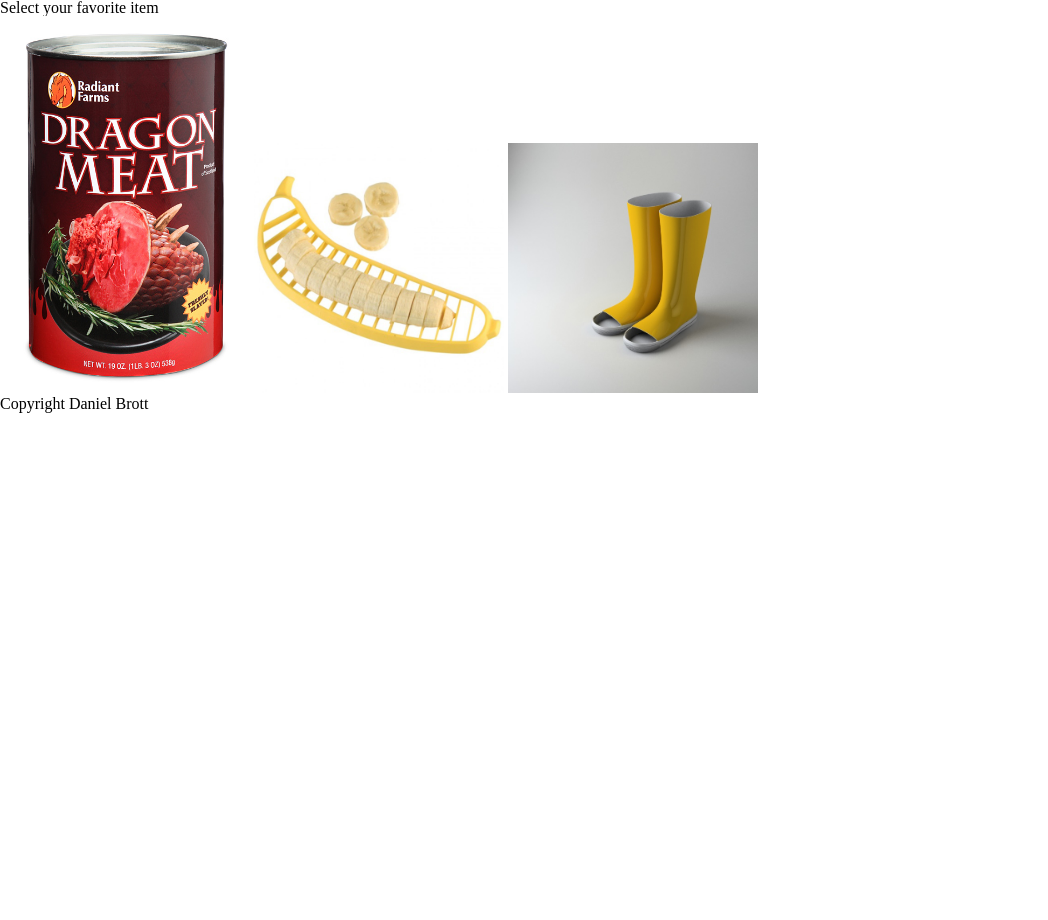
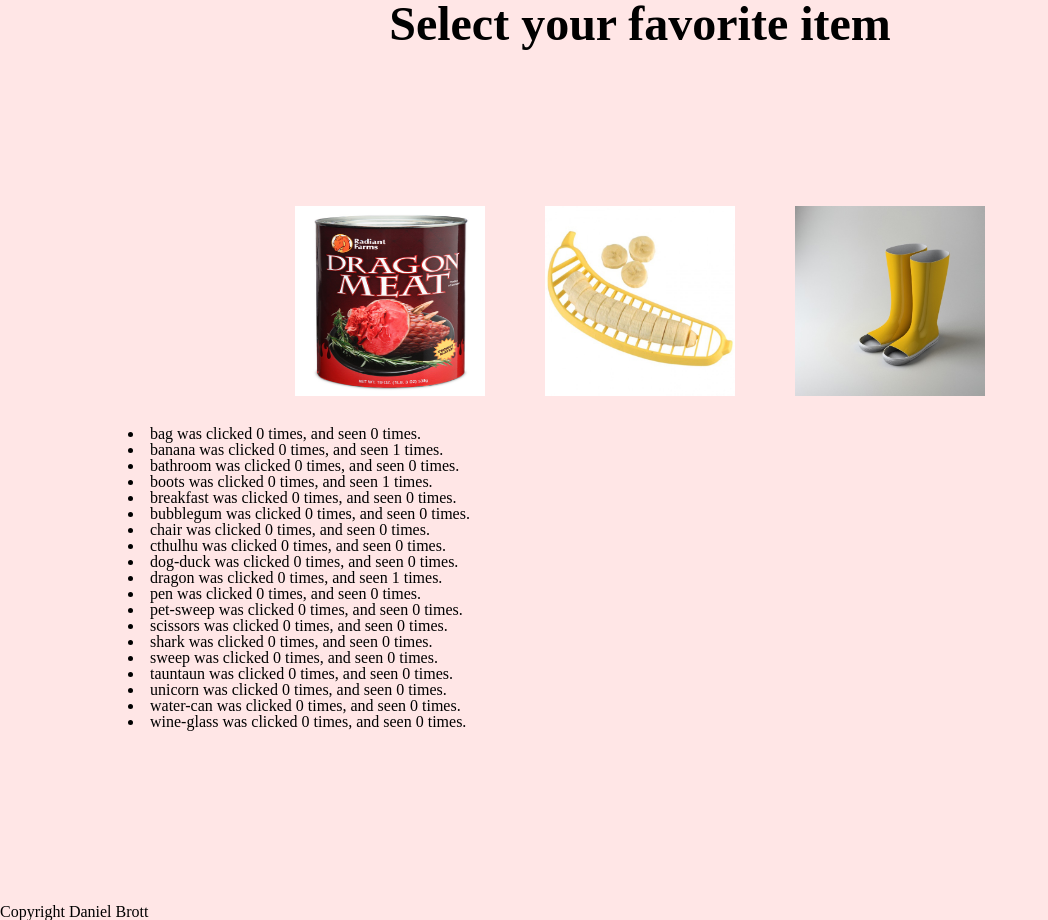
Before and after one commit to Cipherian/odd-duck, a plain HTML site: page index.html in a window 1280 px wide. Shown: the whole page, without its empty margins (0-1048 px from the left). Before the commit the page ends 800 px from the top, so only its background shows below. Drawn offline with Linux system fonts and the light colour scheme.

Commit message:
added list but haven't made it fully functional yet

```diff
--- a/css/styles.css
+++ b/css/styles.css
@@ -0,0 +1,24 @@
+html {
+  background-color:#FFE6E6;
+}
+#title {
+  display:flex;
+  justify-content: center;
+}
+h1 {
+  font-size: 3rem;
+}
+  main {
+    width: 80%;
+    margin: 10%;
+    height: 600px;
+  }
+  #OddDuckProducts {
+    display: flex;
+    justify-content: center;
+  }
+  img {
+    width: 250px;
+    height: 250px;
+    padding: 30px;
+  }
--- a/index.html
+++ b/index.html
@@ -12,26 +12,22 @@
 </head>
 <body>
   <header>
-    <div>
+    <div id ="title">
       <h1>
-
+          Select your favorite item
       </h1>
-        <p>
-            Select your favorite item
-        </p>
     </div>
 
   </header>
   <main>
-    <section id="Results">
-
-    </section>
     <div id ="OddDuckProducts">
       <img id="image0" width="250" />
       <img id="image1" width="250" />
       <img id="image2" width="250" />
+    </div>
+<div id = "data-list">
 
-    </div>
+</div>
   </main>
   <footer>
 Copyright Daniel Brott
--- a/javascript/app.js
+++ b/javascript/app.js
@@ -5,7 +5,6 @@
 
 
 let allProducts = [];
-let maxVotes = 5;
 
 function Product(name, src) {
   this.name = name;
@@ -14,26 +13,27 @@
   this.views = 0;
  allProducts.push(this);
 }
+
+//for loop to create new products using names and images array
 function createProduct() {
   for(let i = 0;i < oddDuckNames.length;i++) {
   new Product(oddDuckNames[i], oddDuckImages[i])
   }
 }
-//render images
+
 Product.prototype.render = function (i) {
   let img = document.getElementById(`image${i}`);
   img.src = this.src;
 };
 
-//for loop to create new products using names and images array
 
-createProduct();
+
 
 function getRandomProduct() {
   let random = Math.floor(Math.random() * oddDuckImages.length);
   return allProducts[random];
 }
-getRandomProduct();
+
 
 
 function makeRandomProductArray() {
@@ -57,22 +57,29 @@
     randomProduct.render(i);
   }
 }
-randomRenderImage();
+
 
 function addClickHandler(i) {
   let img = document.getElementById(`image${i}`);
   img.addEventListener("click", randomRenderImage);
   allProducts[i].clicks++;
 }
-console.log(randomProducts)
+
+
+function renderList(){
+  let divContainer = document.getElementById('data-list');
+
+  for(let i = 0; i < allProducts.length; i++) {
+    let product = allProducts[i];
+    let listItem = document.createElement('li');
+    listItem.innerText = `${product.name} was clicked ${product.clicks} times, and seen ${product.views} times.`;
+    divContainer.appendChild(listItem);
+  }
+}
+createProduct();
+getRandomProduct();
+randomRenderImage();
+renderList();
 addClickHandler(0);
 addClickHandler(1);
 addClickHandler(2);
-
-
-// Product.prototype.results = function() {
-//   let liCell = document.createElement('li');
-//   liCell.textContent = `${this.name} was clicked ${this.clicks }`
-// }
-
-// let retrievedProductsParsed = JSON.parse(localStorage.getItem('allProducts'));
```
